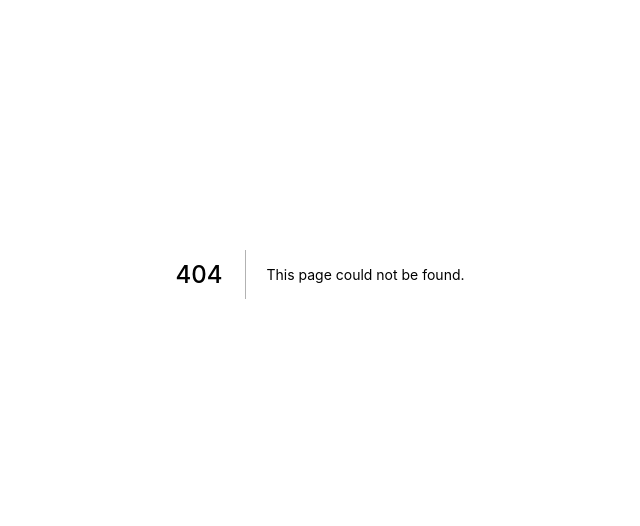
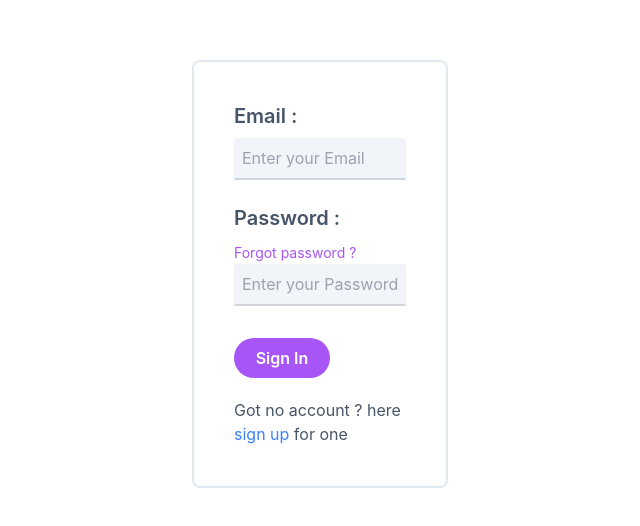
Before and after one commit to dashco-ord/dashcord-core, a Next.js app: page /login in a window 1280 px wide. Before the commit this address had no page. Shown: the part 126-652 px from the top of the page, without its empty margins (320-960 px from the left). Built offline with nearby package versions, Linux system fonts and the light colour scheme.

Commit message:
Feat : Login page for students.

```diff
--- /dev/null
+++ b/pages/login.tsx
@@ -0,0 +1,78 @@
+import Link from "next/link";
+import { getCsrfToken } from "next-auth/react";
+
+const LoginPage = ({ csrfToken }: any) => {
+  return (
+    <div className="flex flex-col h-screen w-full items-center justify-center">
+      <form
+        className=" border-2 border-slate-200 p-10 rounded-lg lg:w-1/5 sm:w-10/12 xl:w-1/5"
+        method="post"
+        action="/api/auth/callback/credentials"
+      >
+        {/* This hidden input field is need for passing csrfToken that is received from getServerSidePRops */}
+        <input name="csrfToken" type="hidden" defaultValue={csrfToken} />
+
+        <div className="flex flex-col pb-6">
+          <label className="text-xl text-slate-600 font-semibold mr-5 pb-2">
+            Email :
+          </label>
+          <input
+            id="email"
+            className="p-2 rounded-sm border-b-2 border-b-gray-300 focus:outline-none focus:border-blue-500 transition ease-in-out delay-75 bg-slate-100 duration-75"
+            type="email"
+            placeholder="Enter your Email"
+            required
+            name="email"
+          />
+        </div>
+
+        <div className="flex flex-col pb-3">
+          <div className="flex flex-wrap items-baseline">
+            <label className="text-xl text-slate-600 font-semibold mr-auto pb-2">
+              Password :
+            </label>
+            <div>
+              <Link href="/password/forgot">
+                <a className="text-sm text-purple-500">Forgot password ?</a>
+              </Link>
+            </div>
+          </div>
+
+          <input
+            id="password"
+            className="p-2 rounded-sm border-b-2 border-b-gray-300 focus:outline-none focus:border-blue-500 transition ease-in-out delay-75 bg-slate-100 duration-75"
+            type="password"
+            placeholder="Enter your Password"
+            required
+            name="password"
+          />
+        </div>
+
+        <input
+          id="login"
+          className="mt-5 p-2 w-24 text-white text-md font-semibold bg-purple-500 rounded-full"
+          type="submit"
+          value="Sign In"
+          required
+        />
+        <p className="text-slate-600 mt-5">
+          {"Got no account ? here "}
+          <Link href="/signup">
+            <a className="text-blue-500 hover:underline">sign up</a>
+          </Link>
+          {" for one"}
+        </p>
+      </form>
+    </div>
+  );
+};
+
+export default LoginPage;
+
+export async function getServerSideProps(context: any) {
+  return {
+    props: {
+      csrfToken: await getCsrfToken(context),
+    },
+  };
+}
```
